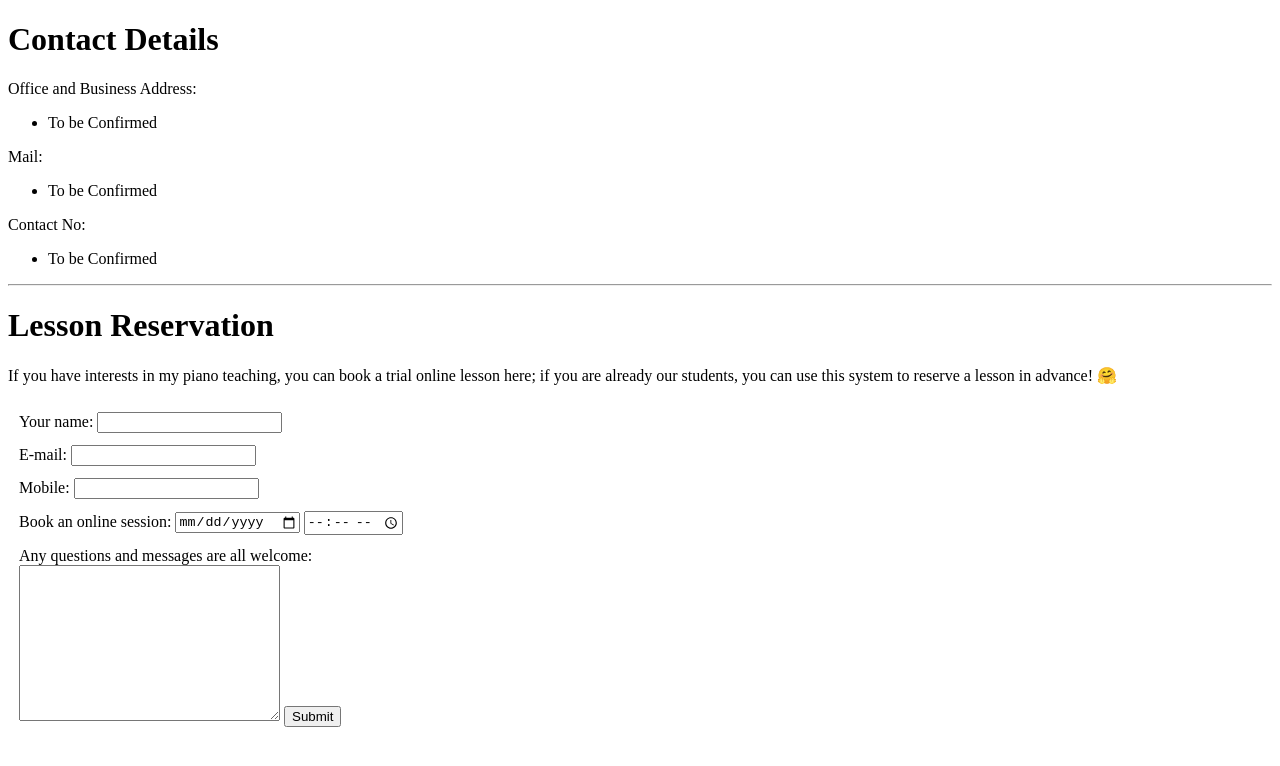
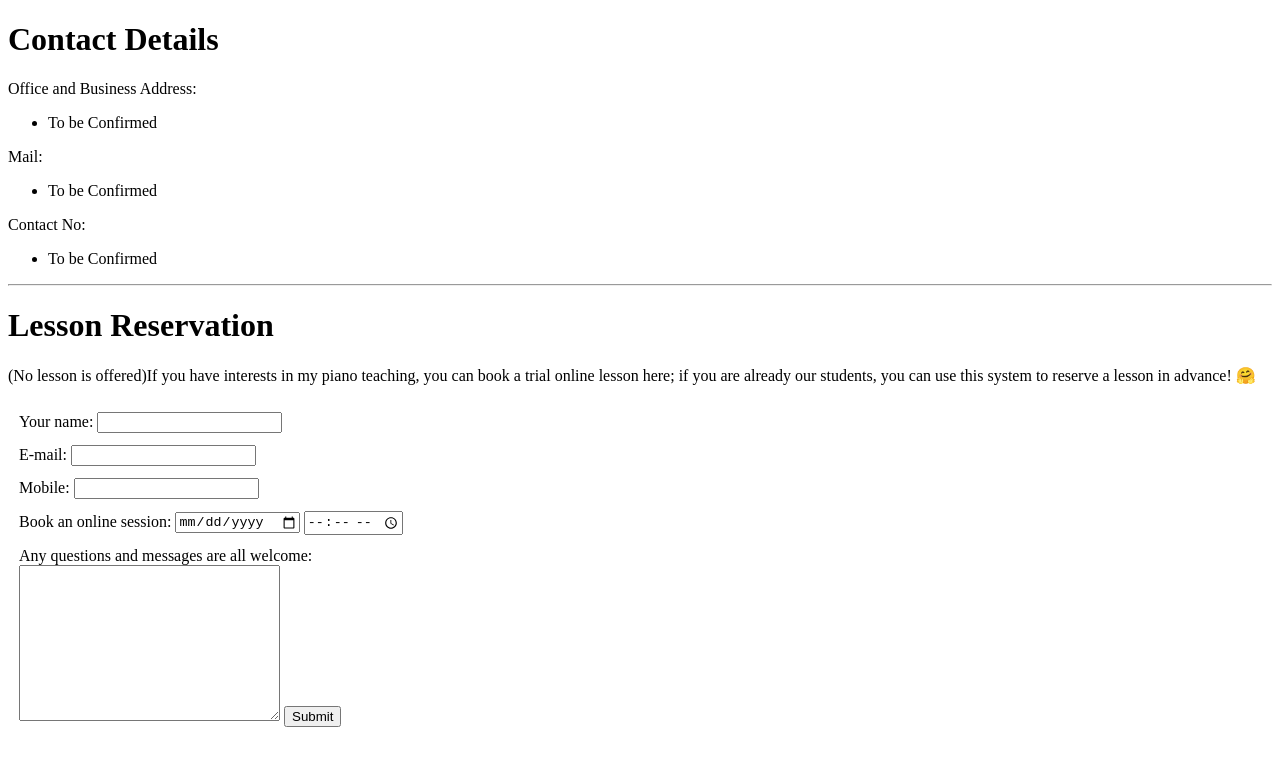
Before and after one commit to wylam47/O-Dear-Music-Limited-Company, a plain HTML site: page Contact-Me.html in a window 1280 px wide. Drawn offline with Linux system fonts and the light colour scheme.

Commit message:
Update Contact-Me.html

```diff
--- a/Contact-Me.html
+++ b/Contact-Me.html
@@ -18,7 +18,7 @@
     </ul>
     <hr>
     <h1>Lesson Reservation</h1>
-    <p>If you have interests in my piano teaching, you can book a trial online lesson here; if you are already our students, you can use this system to reserve a lesson in advance! 🤗</p>
+    <p>(No lesson is offered)If you have interests in my piano teaching, you can book a trial online lesson here; if you are already our students, you can use this system to reserve a lesson in advance! 🤗</p>
     <form action="mailto:wylam47@gmail.com" method="post"enctype="text/plain">
       <table cellspacing=10>
         <tr>
```
